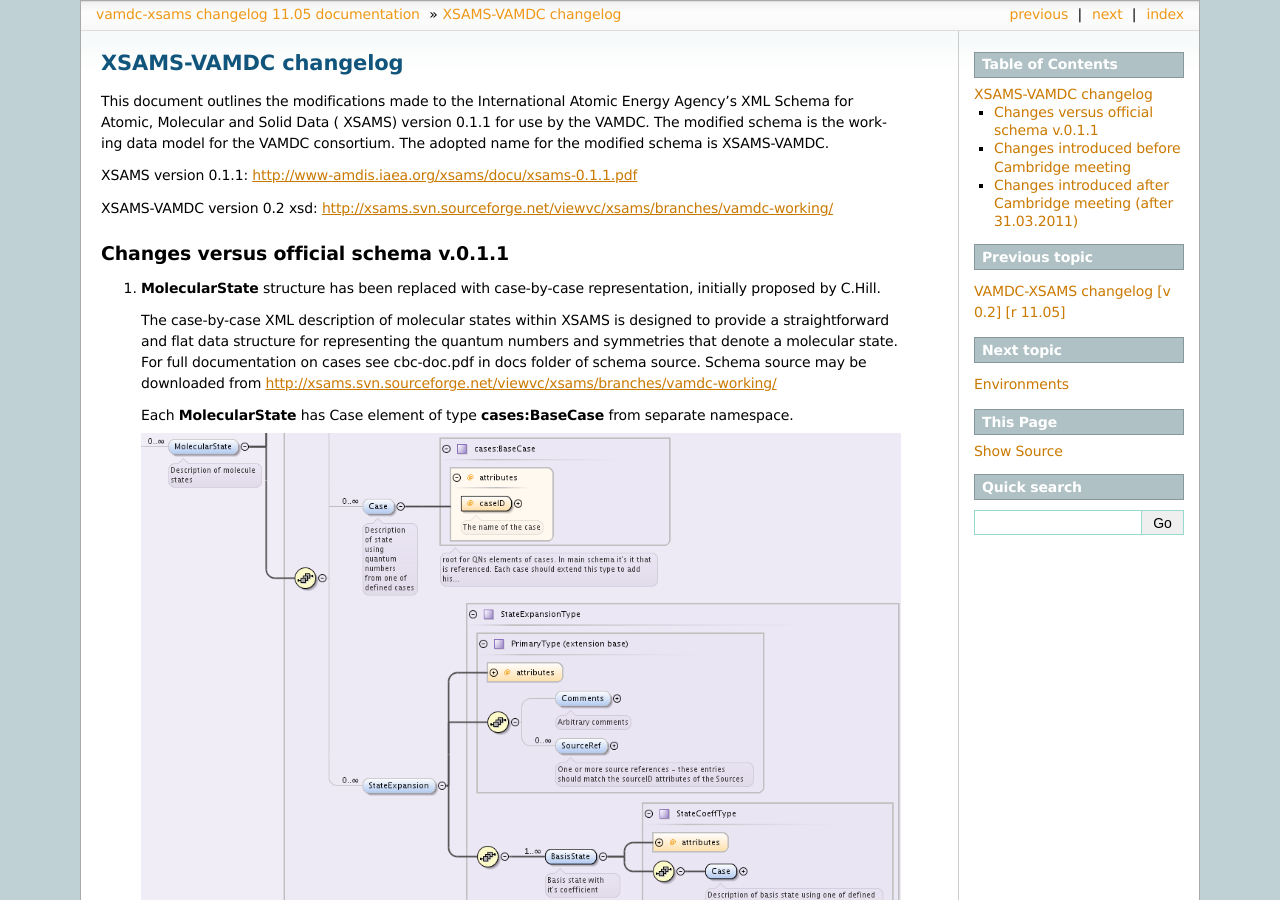
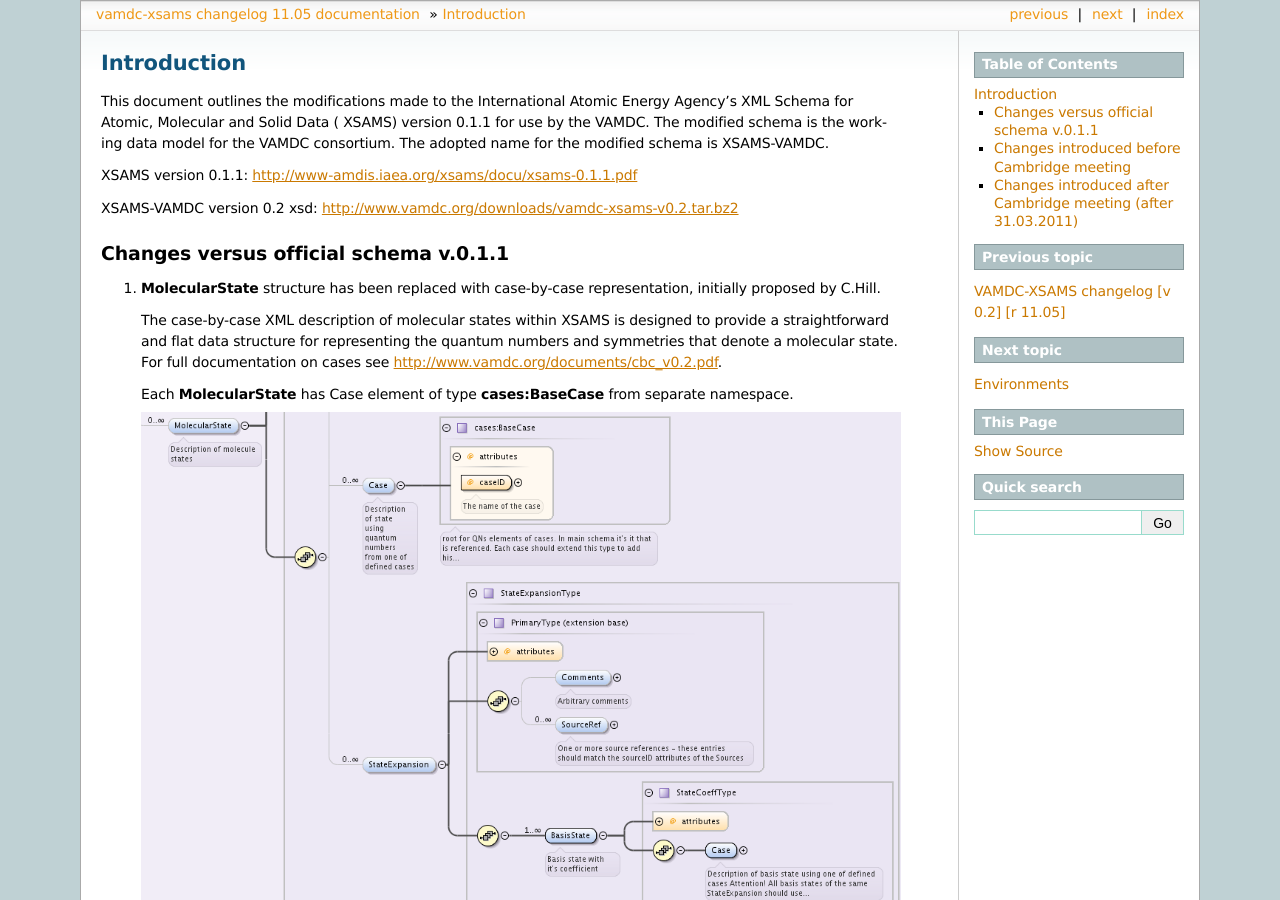
Before and after one commit to VAMDC/Standards, a Sphinx documentation site: the page built from doc/source/dataModel/changelog/changelog.rst, in a window 1280 px wide and 900 px high. Built offline with Sphinx 7.4.7, drawn with Linux system fonts in a browser that asks for light colours; formulas are drawn with MathJax 3; some of the changed text lies outside the part shown.

Commit message:
update links

```diff
--- a/doc/source/dataModel/changelog/changelog.rst
+++ b/doc/source/dataModel/changelog/changelog.rst
@@ -1,6 +1,6 @@
 .. _changelog:
 
-XSAMS-VAMDC changelog
+Introduction
 =====================================
 
 This document outlines the modifications made to the International Atomic
@@ -11,7 +11,7 @@ schema is XSAMS-VAMDC.
 
 XSAMS version 0.1.1: http://www-amdis.iaea.org/xsams/docu/xsams-0.1.1.pdf
 
-XSAMS-VAMDC version 0.2 xsd: http://xsams.svn.sourceforge.net/viewvc/xsams/branches/vamdc-working/
+XSAMS-VAMDC version 0.2 xsd: http://www.vamdc.org/downloads/vamdc-xsams-v0.2.tar.bz2
 
 
 Changes versus official schema v.0.1.1
@@ -22,8 +22,7 @@ Changes versus official schema v.0.1.1
 	The case-by-case XML description of molecular states within XSAMS
 	is designed to provide a straightforward and flat data structure for representing
 	the quantum numbers and symmetries that denote a molecular state.
-	For full documentation on cases see cbc-doc.pdf in docs folder of schema source.
-	Schema source may be downloaded from http://xsams.svn.sourceforge.net/viewvc/xsams/branches/vamdc-working/
+	For full documentation on cases see http://www.vamdc.org/documents/cbc_v0.2.pdf.
 
 
 	Each **MolecularState** has Case element of type **cases:BaseCase** from separate namespace.
```
